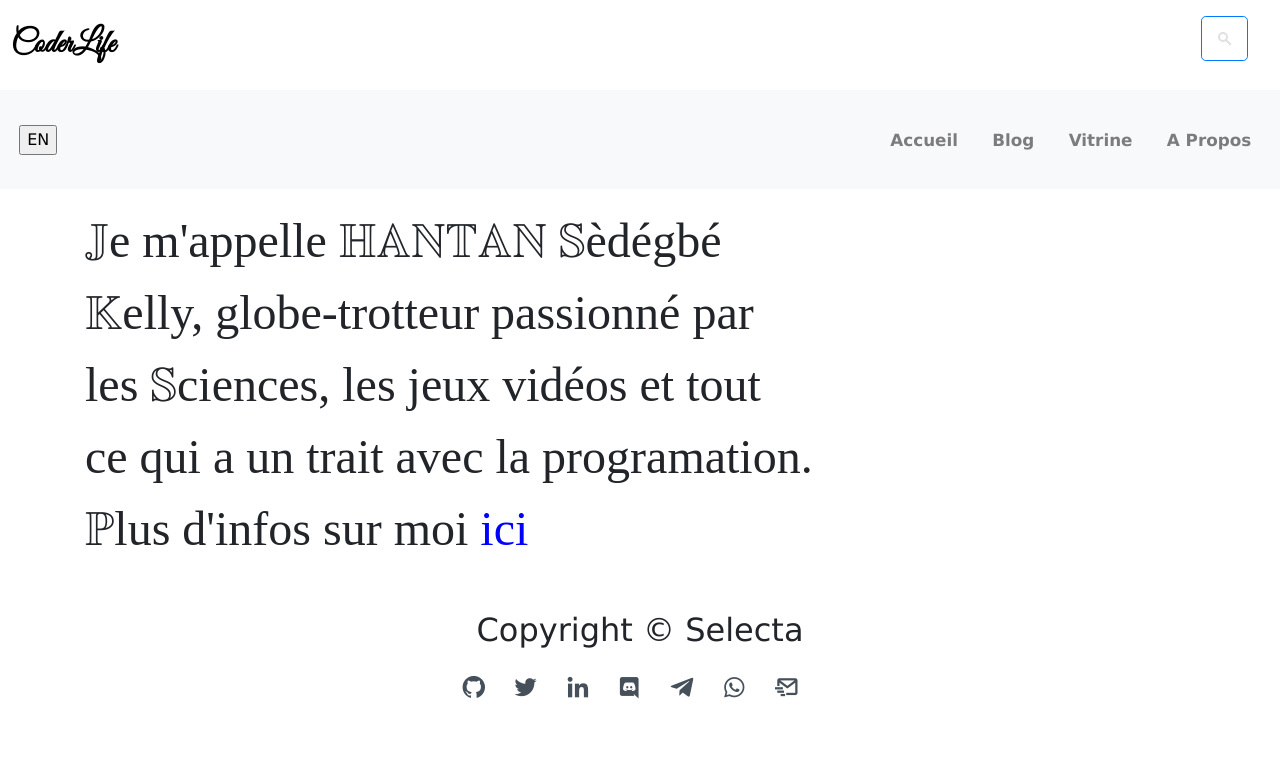
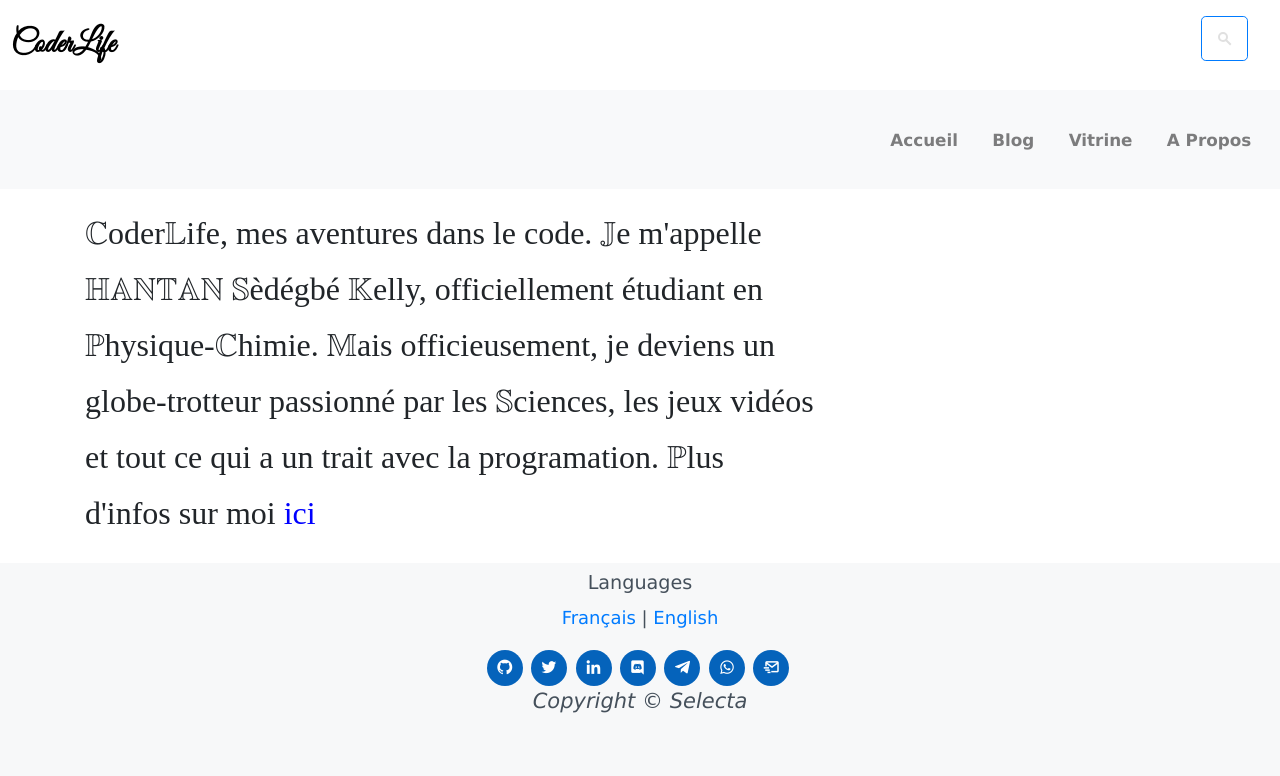
Before and after one commit to 6fried/CoderLife, a Django app: page / in a window 1280 px wide. Shown: the top 776 px of the page. Run offline with Django 3.2, Linux system fonts and the light colour scheme; parts of the project's set-up code (start-up, migrations or seed data) failed here and were passed over; some libraries are stand-ins or nearby versions.

Commit message:
error 500 bug-fixed

```diff
--- a/blog/templates/blog/comment.html
+++ b/blog/templates/blog/comment.html
@@ -1,3 +1,4 @@
+{% load i18n %}
 <div class="border-0 border-start border-2 ps-2" id="{{comment.id}}">
 
     <div class="mt-3">
--- a/showcase/admin.py
+++ b/showcase/admin.py
@@ -1,11 +1,11 @@
 from django.contrib import admin
-from .models import Showcase
+from .models import Project
 
-class ShowcaseAdmin(admin.ModelAdmin):
+class ProjectAdmin(admin.ModelAdmin):
     list_display = ('name', 'slug', 'created_at')
     list_filter = ('created_at',)
     search_fields = ('name', 'content')
     prepopulated_fields = {'slug': ('name',)}
     ordering = ('created_at',)
 
-admin.site.register(Showcase, ShowcaseAdmin)
+admin.site.register(Project, ProjectAdmin)
--- a/showcase/models.py
+++ b/showcase/models.py
@@ -1,7 +1,7 @@
 from django.db import models
 from taggit.managers import TaggableManager
 
-class Showcase(models.Model):
+class Project(models.Model):
     name = models.CharField(max_length=80)
     slug = models.SlugField(max_length=100)
     description = models.TextField(blank=True)
--- a/static/css/style.css
+++ b/static/css/style.css
@@ -13,15 +13,25 @@ html{
     font-size:larger;
 }
 
+.padding{
+    padding: 8px 0px 8px 0px;
+}
+
 body {
     font-family: Verdana, Geneva, Tahoma, sans-serif !important;
     font-size:medium ;
+
 }
 
+.post{
+    text-align: justify;
+    text-justify: inter-word;
+}
 #self-introduction {
     /* color: aliceblue; */
     font-family: 'lcd';
-    font-size: 3em;
+    font-size: xx-large;
+    line-height: 1.75;
 }
 
 .card {
@@ -81,7 +91,7 @@ nav ul li{
 }
 
 nav a{
-    display: block;
+    display: inline-block;
     padding: 0 10px;
     /* color: #fff; */
     font-size: 1.05em;
@@ -576,15 +586,18 @@ article img{
     padding: 0
 }
 
-#footer {
+footer {
+    position: relative;
+    bottom: 0%;
+    width: 100%;
     background: #f7f8f9;
     color: #45505b;
     font-size: 14px;
     text-align: center;
-    padding: 30px 0
+    padding-top: 8px
 }
 
-#footer h3 {
+footer h3 {
     font-size: 36px;
     font-weight: 700;
     position: relative;
@@ -593,18 +606,18 @@ article img{
     margin: 0 0 15px 0
 }
 
-#footer p {
+footer p {
     font-size: 15;
     font-style: italic;
     padding: 0;
     margin: 0 0 40px 0
 }
 
-#footer .social-links {
+footer .social-links {
     margin: 0 0 40px 0
 }
 
-#footer .social-links a {
+footer .social-links a {
     font-size: 18px;
     display: inline-block;
     background: #0563bb;
@@ -619,49 +632,12 @@ article img{
     transition: .3s
 }
 
-#footer .social-links a:hover {
+footer .social-links a:hover {
     background: #0678e3;
     color: #fff;
     text-decoration: none
 }
 
-#footer .copyright {
-    margin: 0 0 5px 0
-}
-
-#footer .credits {
+footer .credits {
     font-size: 13px
 }
-
-#hero .social-links {
-    margin-top: 30px;
-    padding-top: 30px
-}
-
-#hero .social-links a {
-    font-size: 27px;
-    display: inline-block;
-    color: #45505b;
-    line-height: 1;
-    margin-right: 20px;
-    transition: .3s
-}
-
-#hero .social-links a:hover {
-    color: #0563bb
-}
-
-@media (max-width:992px) {
-    #hero {
-        text-align: center
-    }
-    #hero h1 {
-        font-size: 32px;
-        line-height: 36px
-    }
-    #hero p {
-        margin-top: 10px;
-        font-size: 20px;
-        line-height: 24px
-    }
-}
--- a/templates/base.html
+++ b/templates/base.html
@@ -6,10 +6,29 @@
 		<title>CoderLife</title>
 		{% load static %}
 		{% load i18n %}
+		<link rel="android-icon" sizes="192x192" href="{% static 'img/favicons/android-icon-192x192.png' %}">
+		<link rel="apple-touch-icon" sizes="57x57" href="{% static 'img/favicons/apple-icon-57x57.png' %}">
+		<link rel="apple-touch-icon" sizes="60x60" href="{% static 'img/favicons/apple-icon-60x60.png' %}">
+		<link rel="apple-touch-icon" sizes="72x72" href="{% static 'img/favicons/apple-icon-72x72.png' %}">
+		<link rel="apple-touch-icon" sizes="76x76" href="{% static 'img/favicons/apple-icon-76x76.png' %}">
+		<link rel="apple-touch-icon" sizes="114x114" href="{% static 'img/favicons/apple-icon-114x114.png' %}">
+		<link rel="apple-touch-icon" sizes="120x120" href="{% static 'img/favicons/apple-icon-120x120.png' %}">
+		<link rel="apple-touch-icon" sizes="144x144" href="{% static 'img/favicons/apple-icon-144x144.png' %}">
+		<link rel="apple-touch-icon" sizes="152x152" href="{% static 'img/favicons/apple-icon-152x152.png' %}">
+		<link rel="apple-touch-icon" sizes="180x180" href="{% static 'img/favicons/apple-icon-180x180.png' %}">
+		<link rel="icon" type="image/png" sizes="192x192"  href="{% static 'img/favicons/android-icon-192x192.png' %}">
+		<link rel="icon" type="image/png" sizes="32x32" href="{% static 'img/favicons/favicon-32x32.png' %}">
+		<link rel="icon" type="image/png" sizes="96x96" href="{% static 'img/favicons/favicon-96x96.png' %}">
+		<link rel="icon" type="image/png" sizes="16x16" href="{% static 'img/favicons/favicon-16x16.png' %}">
+		<link rel="manifest" href="{% static 'img/favicons/manifest.json' %}">
+		<meta name="msapplication-TileColor" content="#ffffff">
+		<meta name="msapplication-TileImage" content="{% static 'img/favicons/ms-icon-144x144.png' %}">
+		<meta name="theme-color" content="#ffffff">
 		<link rel="stylesheet" type="text/css" href="{% static 'css/animate.css' %}">
 		<link rel="stylesheet" type="text/css" href="{% static 'css/boot.css' %}">
 		<link rel="stylesheet" type="text/css" href="{% static 'css/fonts.css' %}">
 		<link rel="stylesheet" type="text/css" href="{% static 'css/media-query.css' %}">
+		<link rel="stylesheet" type="text/css" href="{% static 'css/boxicons/css/boxicons.css' %}">
 		<link rel="stylesheet" type="text/css" href="https://unpkg.com/boxicons@2.0.7/css/boxicons.min.css">
 		<link rel="stylesheet" type="text/css" href="{% static 'css/style.css' %}">
 		<link rel="stylesheet" href="{% static 'css/highlight.css' %}">
@@ -24,7 +43,7 @@
 			<div class="row align-items-center"  style="margin-right: 16px;">
 				<div class="animate__animated animate__bounceIn"  id="title"><a href="{% url 'index' %}"><h1>CoderLife</h1></a></div>
 				<div class="row arrow search-form align-items-center">
-					<form class="d-flex" action="{% if request.path == '/showcases/' %}  {% url 'showcase:index' %} {% else %} {% url 'blog:index' %} {% endif %} ">
+					<form class="d-flex" action="{% url 'search:index' %} ">
 						<input id="s-field" class=" form-control-sm" type="search" value="{{request.GET.q}}" name="q" placeholder="Search" aria-label="Search" style='display: none;'>
 					</form>
 					<button class="btn btn-outline-primary" onclick="searchBarShow()"><img src="{% static 'img/icon_search.svg' %}" alt="search"></button>
@@ -33,19 +52,6 @@
 		</header>
 
 		<nav class="navbar navbar-expand-lg navbar-light bg-light shadow" id="mainNav">
-			<form class="d-flex " action="{% url 'set_language' %}" method="post">
-				{% csrf_token %}
-				<input name="next" type="hidden" value="{% if request.get_full_path|slice:':3' == '/en'%}{{request.get_full_path|slice:'3:'}}{% else %}{{request.get_full_path}}{% endif %}"/>
-				{% if request.get_full_path|slice:':3' == '/en'%}
-					<input name="language" type="hidden" value="fr" />
-					<input type="submit" value="FR" />
-				{% else %}
-					<input name="language" type="hidden" value="en" />
-					<input type="submit" value="EN" />
-				{% endif %}
-			</form>
-
-
 			<button class="btn nav-btn btn-outline-primary" onclick="showMenu(this)">
 				<div class="bar1"></div>
 				<div class="bar2"></div>
@@ -77,14 +83,20 @@
 
 			</ul>
         </nav>
+
 		<article>
 			{% block content %}
 			<!-- Content Goes here -->
 			{% endblock content %}
 		</article>
 
-		<footer id="hero" class="py-3 bg-grey d-flex flex-column text-center">
-			<p class="text-center" style="font-size: 2em;">Copyright &copy; Selecta</p>
+		<footer>
+			<div style="font-size: large;">
+				<h6>Languages</h6>
+				<a href="{{request.get_full_path|slice:'3:'}}">Français</a> |
+				<a href="/en{{request.get_full_path}}">English</a>
+			</div>
+			<div class="py-3 bg-grey d-flex flex-column text-center">
 				<span class="container">
 					<span class="social-links">
 						<a href="https://github.com/6fried" target="_blank" class="github"><em class="bx bxl-github" title=" {% translate "Me suivre sur" %} Github"></em></a>
@@ -97,7 +109,8 @@
 						<a href="mailto:kellyhantan@gmail.com" class="mail" title="{% translate "Envoyer un mail" %}"><em class="bx bx-mail-send"></em></a>
 					</span>
 				</span>
+				<p class="text-center copyright" style="font-size: 1.5em;">Copyright &copy; Selecta</p>
+			</div>
 		</footer>
-
 	</body>
 </html>
--- a/templates/index.html
+++ b/templates/index.html
@@ -7,10 +7,12 @@
         <div class="col-md-8 mt-3 left">
             <p id="self-introduction">
                 {% blocktranslate trimmed %}
-                    Je m'appelle HANTAN Sèdégbé Kelly, globe-trotteur
-                    passionné par les Sciences, les jeux vidéos et tout
-                    ce qui a un trait avec la programation. Plus d'infos
-                    sur moi
+                    CoderLife, mes aventures dans le code.
+                    Je m'appelle HANTAN Sèdégbé Kelly, officiellement
+                    étudiant en Physique-Chimie. Mais officieusement,
+                    je deviens un globe-trotteur passionné par les
+                    Sciences, les jeux vidéos et tout ce qui a un trait
+                    avec la programation. Plus d'infos sur moi
                 {% endblocktranslate %}
                 <a class="about_link" href="{% url 'about' %}">{% translate "ici" %}</a>
             </p>
```
Also changed, not shown: blog/templates/blog/index.html (+1 -12 lines), blog/templates/blog/post_detail.html (+6 -3 lines), blog/views.py (+4 -6 lines), showcase/views.py (+4 -11 lines), templates/about.html (+7 -7 lines). Lines whose indentation alone changed are shown as unchanged.
